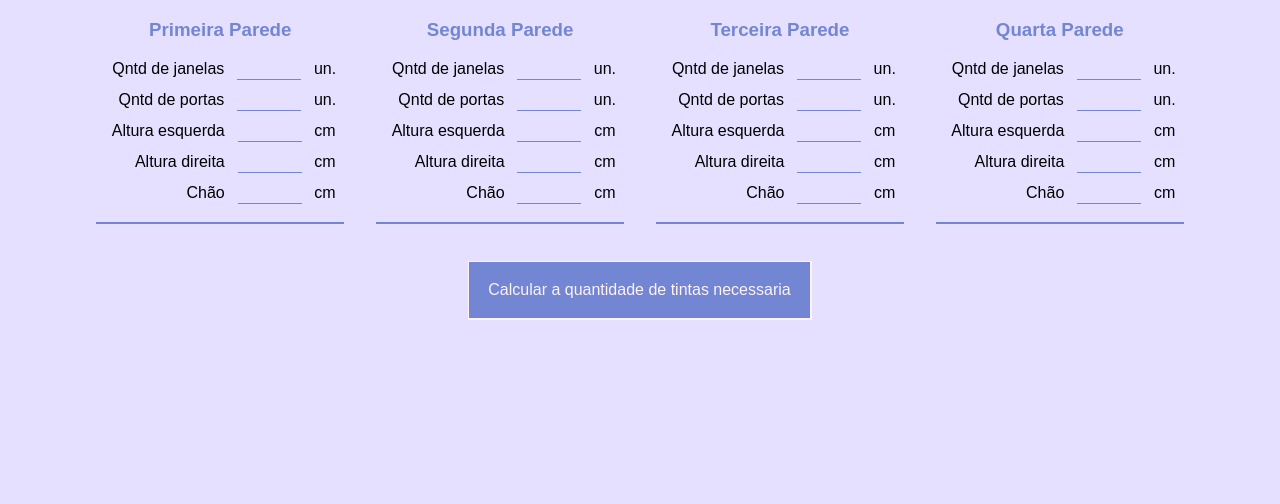
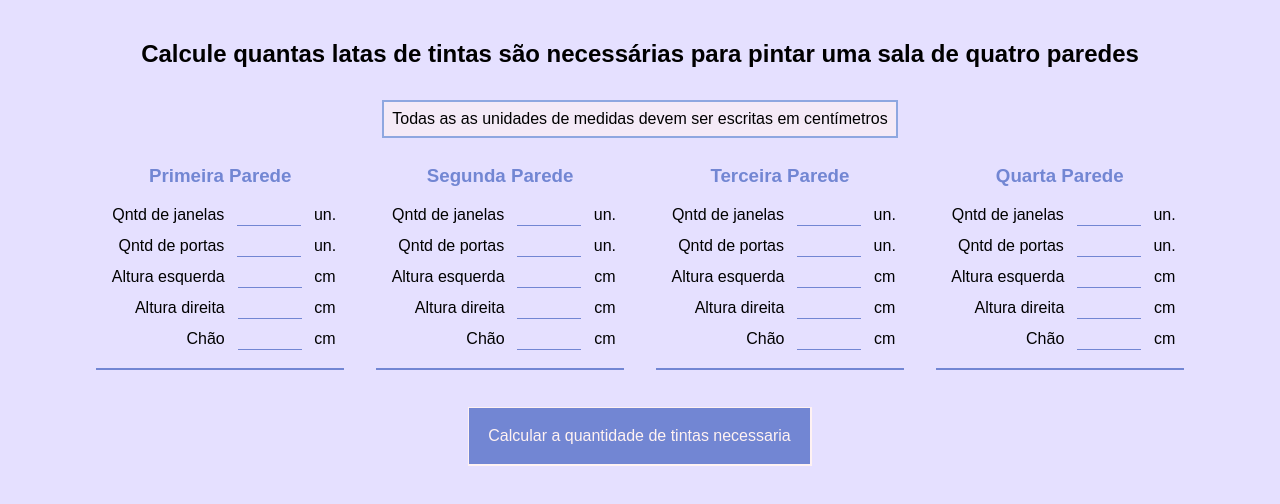
Before and after one commit to pedr/paint-calculator, a React (Create React App) app: page / in a window 1280 px wide. Shown: the top 504 px of the page. Built offline with nearby package versions, Linux system fonts and the light colour scheme; a web font is replaced by a local one.

Commit message:
feat: finishing the design

```diff
--- a/src/App.css
+++ b/src/App.css
@@ -4,6 +4,7 @@
   --color-3: #E5E0FF;
   --color-4: #8EA7E0;
   --color-5: rgb(0, 102, 255);
+  --color-6: #fff2f296;
 
   font-family: 'Acari Sans', sans-serif;
   height: 100%;
@@ -35,10 +36,20 @@ input[type=number] {
 }
 
 .paint-calculator-background {
-display: flex;
-flex-direction: column;
-justify-content: center;
-align-items: center;
+  display: flex;
+  flex-direction: column;
+  justify-content: center;
+  align-items: center;
+
+  margin-top: 1em;
+}
+
+.paint-calculator-background>h2 {
+  margin: 1em;
+}
+
+.paint-calculator-background .alert-info {
+  margin: 0.5em;
 }
 
 .paint-calculator-input-container {
@@ -119,6 +130,13 @@ align-items: center;
   border-width: 1px 2px 2px 1px;
 }
 
+.alert-info {
+  background-color: var(--color-6);
+  margin: 0.5em;
+  padding: 0.5em;
+  border: var(--color-4) solid 2px;
+}
+
 .alert-warning {
   background-color: var(--color-1);
   margin: 0.5em;
--- a/src/CalculatePaintCans/CalculatePaintCans.js
+++ b/src/CalculatePaintCans/CalculatePaintCans.js
@@ -148,6 +148,10 @@ export default function CalculatePaintCans() {
   if (!walls.length) return null
 
   return <div className='paint-calculator-background'>
+    <h2>Calcule quantas latas de tintas são necessárias para pintar uma sala de quatro paredes</h2>
+    <div className="alert-info">
+      Todas as as unidades de medidas devem ser escritas em centímetros
+    </div>
     <div className='paint-calculator-input-container'>
       {
         inputGroups.map((element, index) => {
```
